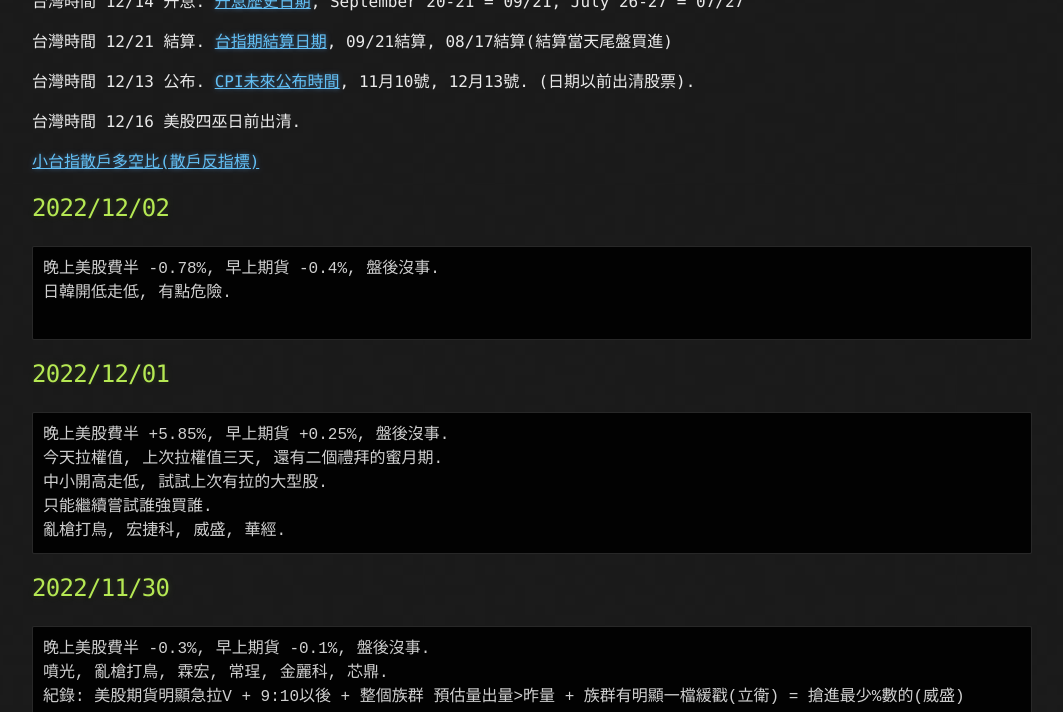
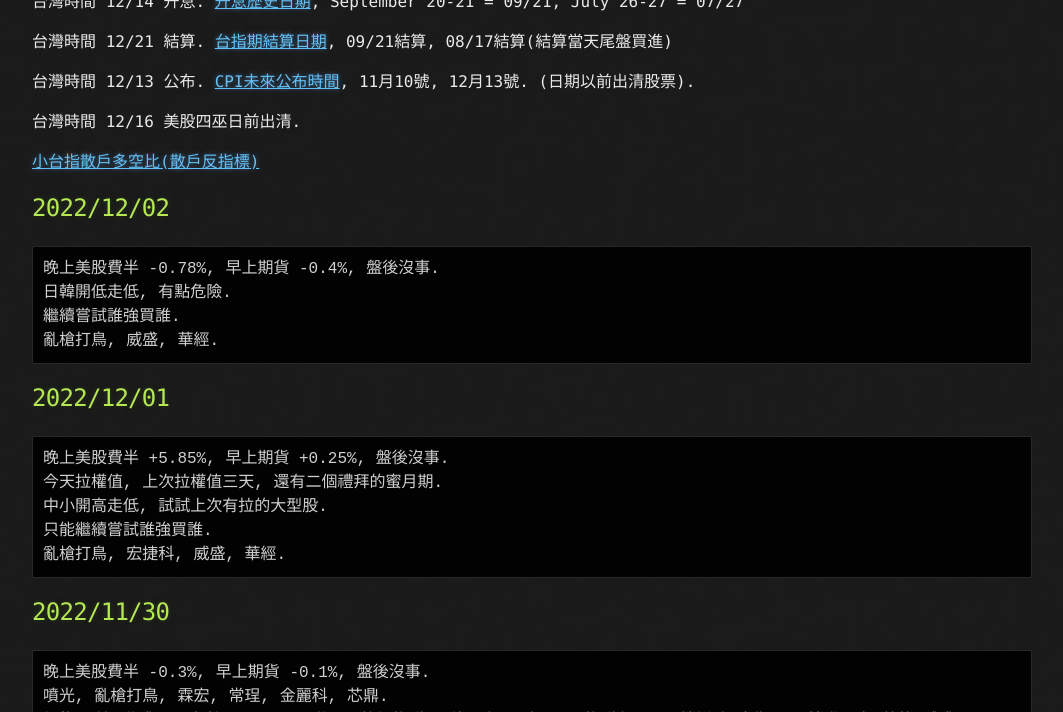
Before and after one commit to lepg5487/Stock_God, a Jekyll site: the page built from index.md, in a window 1280 px wide and 900 px high, scrolled down 348 px, cut to the strip 0-712 px from the top of the window. Shown: the whole strip, without its empty margins (108-1171 px from the left). Built offline with Jekyll 4.4.1, drawn with Linux system fonts in a browser that asks for light colours; our own code applies the rules of GitHub Pages for plain Markdown files.

Commit message:
Update index.md

````diff
--- a/index.md
+++ b/index.md
@@ -20,7 +20,8 @@ layout: testlayouts
 ```
 晚上美股費半 -0.78%, 早上期貨 -0.4%, 盤後沒事.
 日韓開低走低, 有點危險.
-
+繼續嘗試誰強買誰.
+亂槍打鳥, 威盛, 華經.
 ```
 
 ## 2022/12/01
````
